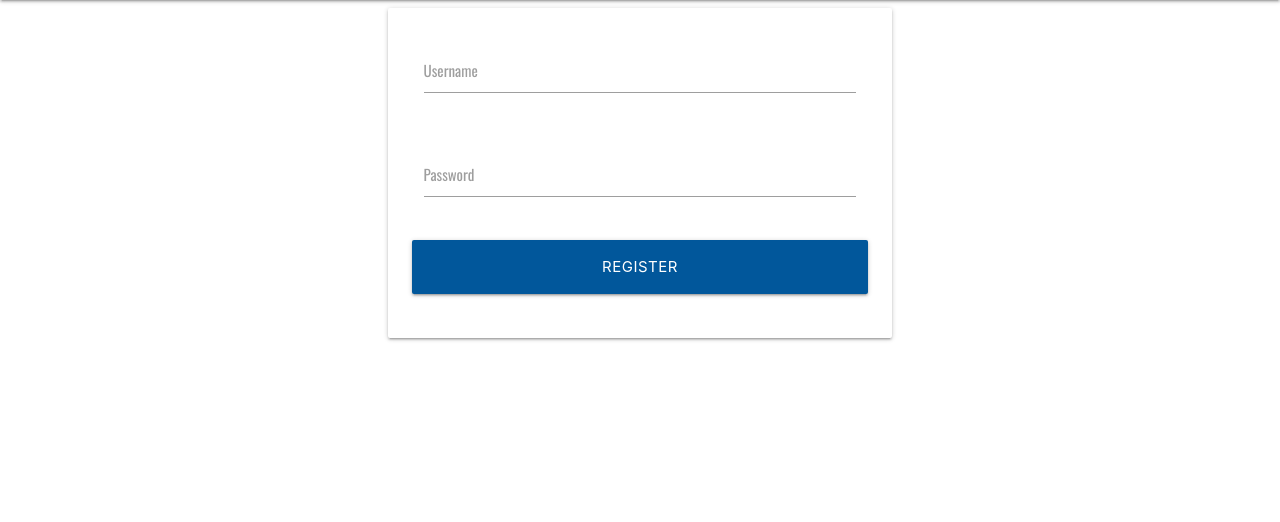
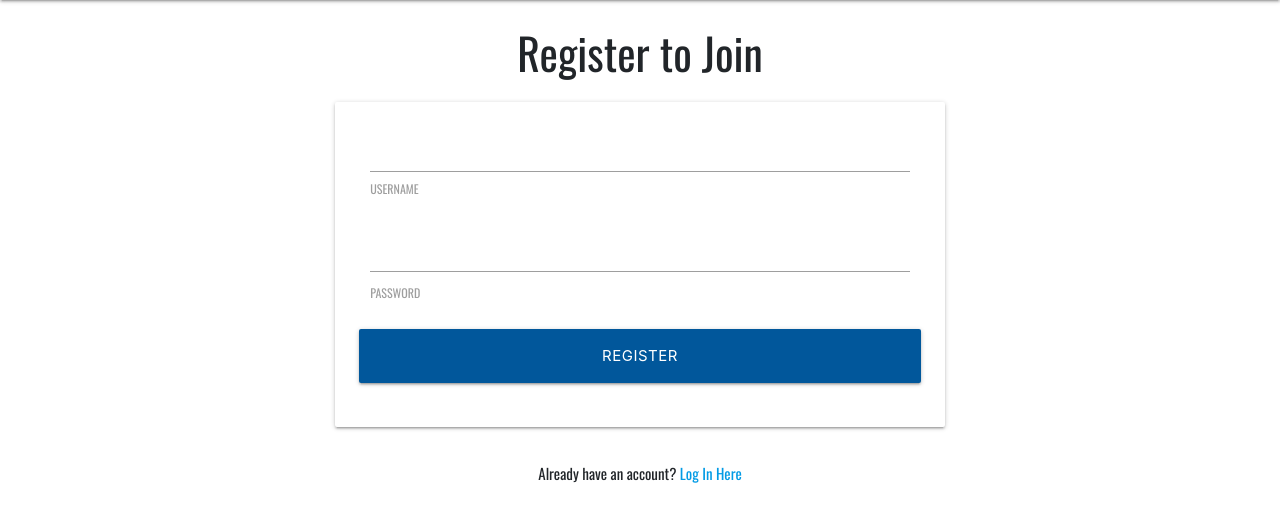
Before and after one commit to aprilha3097/The-Gluten-Free-Blog, a Flask app: page /register in a window 1280 px wide. Shown: the part 64-586 px from the top of the page. Run offline with Flask 2, Linux system fonts and the light colour scheme; some libraries are stand-ins or nearby versions.

Commit message:
Add functionality to registration for new users to create an account or redirect already registered users to login page

```diff
--- a/app.py
+++ b/app.py
@@ -1,7 +1,10 @@
 import os
-from flask import Flask, render_template
+from flask import (
+    Flask, flash, render_template,
+    redirect, request, session, url_for)
 from flask_pymongo import PyMongo
 from bson.objectid import ObjectId
+from werkzeug.security import generate_password_hash
 if os.path.exists("env.py"):
     import env
 
@@ -26,8 +29,25 @@ def view_recipe(recipe_id):
     return render_template("view_recipe.html", recipe=recipe)
 
 
-@app.route("/register")
+@app.route("/register", methods=["GET", "POST"])
 def register():
+    if request.method == "POST":
+        existing_user = mongo.db.users.find_one(
+            {"username": request.form.get("username").lower()})
+
+        if existing_user:
+            flash("This Username is already registered!")
+            return redirect(url_for("register"))
+
+        register = {
+            "username": request.form.get("username").lower(),
+            "password": generate_password_hash(request.form.get("password"))
+        }
+        mongo.db.users.insert_one(register)
+
+        session["user"] = request.form.get("username").lower()
+        flash("Registration Successful")
+        return redirect(url_for('index', username=session["user"]))
     return render_template("register.html")
 
 
--- a/static/style.css
+++ b/static/style.css
@@ -2,6 +2,14 @@
 
 body {
     font-family: 'Oswald', "sans-serif";
+}
+
+.flash_message {
+    font-size: 1.5em;
+    padding: 1% 0;
+    margin: 0 auto;
+    font-weight: 400;
+    background-color: #f8fce1;
 }
 
 .recipe-container {
--- a/templates/base.html
+++ b/templates/base.html
@@ -32,6 +32,18 @@
 			</div>
 		</nav>
 
+    <section>
+        <!-- Flash Messages will appear here -->
+        {% with messages = get_flashed_messages() %}
+        {% if messages %}
+        {% for message in messages %}
+        <div class="row justify-content-md-center flash_message">
+            <p>{{ message }}</p>
+        </div>
+        {% endfor %}
+        {% endif %}
+        {% endwith %}
+    </section>
 	<main>
 		{% block content %}
 
--- a/templates/register.html
+++ b/templates/register.html
@@ -1,29 +1,40 @@
 {% extends  "base.html" %}
 {% block content %}
 
+<h3 class="center-align">Register to Join</h3>
+
 <!-- User Registration Form -->
 <div class="row justify-content-md-center">
-    <form class="col-sm-5" method="POST" action="">
+	<form class="col-sm-6" method="POST" action="{{ url_for('register') }}">
 		<div class="card-panel">
+        <!-- username -->
 			<div class="row">
-            <div class="input-field col s12">
-                <input id="username" name="username" type="text" class="validate" minlength="5" maxlength="15" pattern="^[a-zA-Z0-9]{5,15}$" required/>
-                <label for="username">Username</label>
+				<div class="col s12 input-group">
+					<input id="username" name="username" type="text" minlength="5" maxlength="15" pattern="^[a-zA-Z0-9]{5,15}$" class="validate" required>
+					<label for="username" class="form-label">USERNAME</label>
 				</div>
 			</div>
-        <!--Password input-->
+            <!-- password -->
 			<div class="row">
-            <div class="input-field col s12">
-                <input id="password" minlength="5" maxlength="15" name="password" type="password" class="validate" pattern="^[a-zA-Z0-9]{5,15}$" required />
-                <label for="password">Password</label>
+				<div class="col s12">
+					<input id="password" name="password" type="password" minlength="5" maxlength="15" pattern="^[a-zA-Z0-9]{5,15}$" class="validate visually-hidden" required>
+					<label for="password">PASSWORD</label>
 				</div>
 			</div>
+            <!-- register -->
             <div class="row">
-            <!--register button-->
-            <button type="submit" class="col s12 btn-large light-blue darken-4 text-shadow">Register</button>
+                <button class="submit col s12 btn-large light-blue darken-4 text-shadow">Register</button>
             </div>
 		</div>
 	</form>
 </div>
 
+<!-- Redirect users that already have an account to the log in page -->
+<div class="row justify-content-md-center">
+    <div class="col-sm-6">
+        <p class="center-align">Already have an account? <a href="#">Log In Here</a></p>
+    </div>
+
+</div>
+
 {% endblock %}
```
Lines whose indentation alone changed are shown as unchanged.
